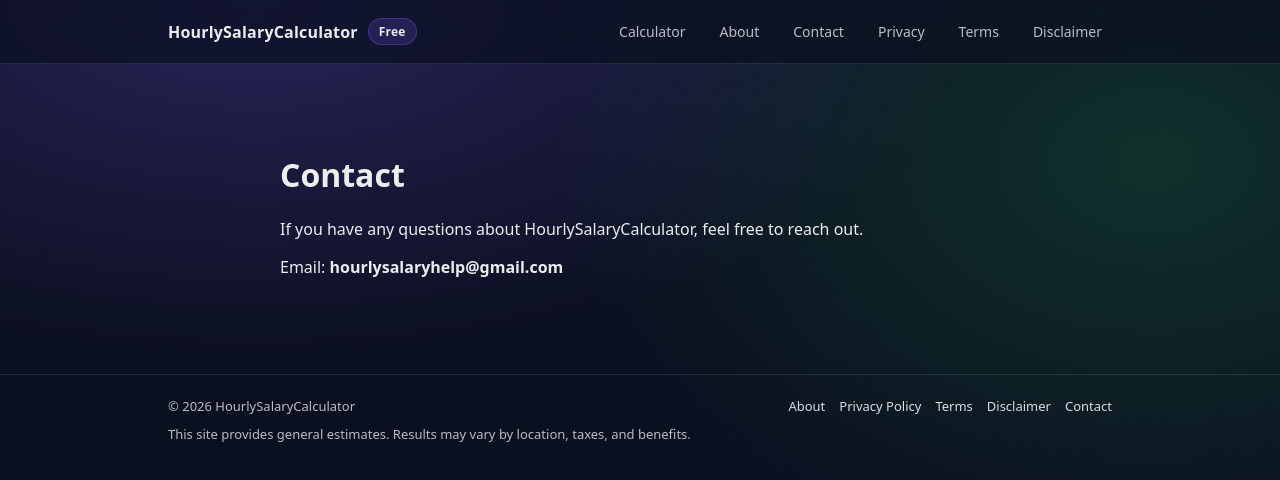
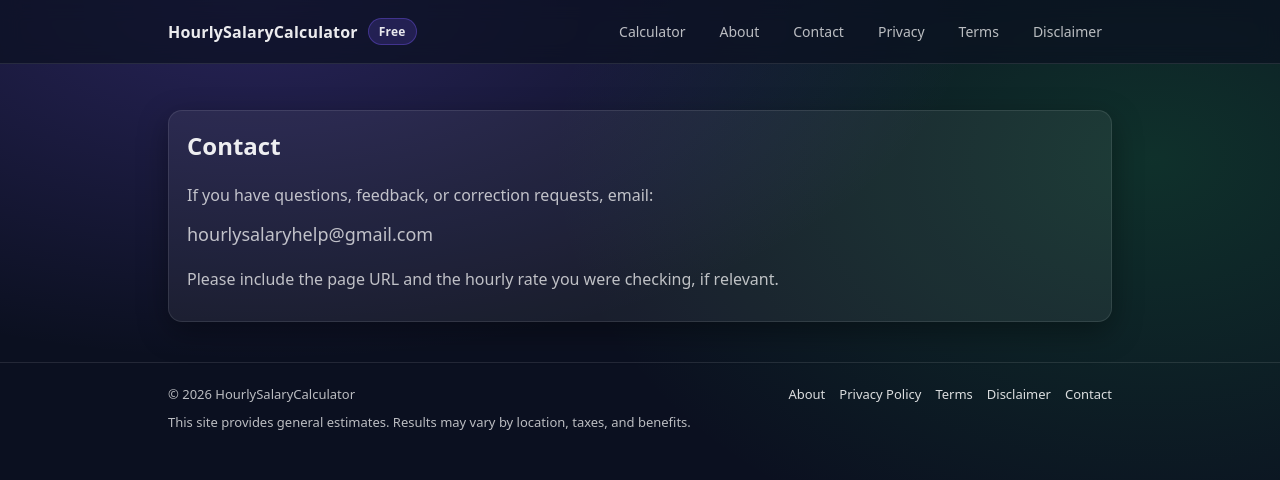
Before and after one commit to SantiFoglia/hourly-salary-site, a Next.js app: page /contact in a window 1280 px wide. Shown: the top 480 px of the page. Built offline with nearby package versions, Linux system fonts and the light colour scheme.

Commit message:
Add AdSense-friendly legal pages

```diff
--- a/src/app/contact/page.tsx
+++ b/src/app/contact/page.tsx
@@ -1,17 +1,24 @@
-export const metadata = { title: "Contact" };
+import type { Metadata } from "next";
 
-export default function Contact() {
+export const metadata: Metadata = {
+  title: "Contact | HourlySalaryCalculator",
+  description: "How to contact the site owner.",
+};
+
+export default function ContactPage() {
   return (
-    <main style={{ padding: "40px", maxWidth: 800, margin: "0 auto" }}>
-      <h1>Contact</h1>
+    <section className="section card">
+      <h1 style={{ marginTop: 0 }}>Contact</h1>
 
-      <p>
-        If you have any questions about HourlySalaryCalculator, feel free to reach out.
+      <p>If you have questions, feedback, or correction requests, email:</p>
+
+      <p style={{ fontSize: 18 }}>
+        <a href="mailto:hourlysalaryhelp@gmail.com">hourlysalaryhelp@gmail.com</a>
       </p>
 
-      <p>
-        Email: <strong>hourlysalaryhelp@gmail.com</strong>
+      <p style={{ marginTop: 16 }}>
+        Please include the page URL and the hourly rate you were checking, if relevant.
       </p>
-    </main>
+    </section>
   );
 }
```
